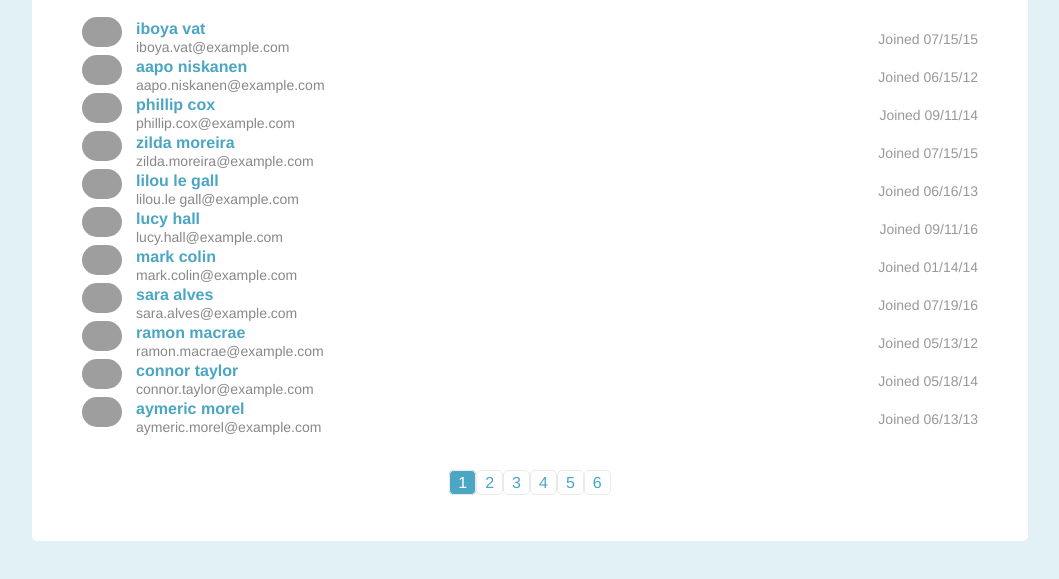
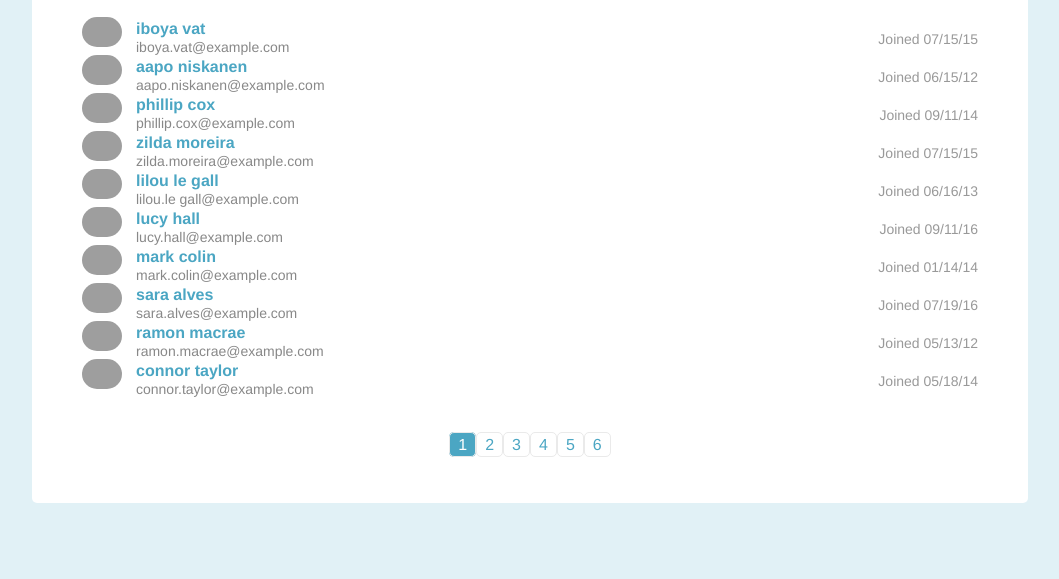
Before and after one commit to dibolsoni/partTwo, a plain HTML site: page index.html in a window 1280 px wide. Shown: the part 137-716 px from the top of the page, without its empty margins (110-1169 px from the left). Drawn offline with Linux system fonts and the light colour scheme; grey boxes are pictures that could not be loaded.

Commit message:
pagging and search input fixed

```diff
--- a/index.html
+++ b/index.html
@@ -12,10 +12,7 @@
       <div class="page-header cf">
         <h2>Students</h2>
         <!-- dynamically insert search form here (optional) -->
-        <div class="student-search">
-            <input placeholder="Search for students...">
-            <!-- <button>Search</button> -->
-          </div>
+
         <!-- end search -->
 
       </div>
--- a/js/script.js
+++ b/js/script.js
@@ -18,7 +18,7 @@ shows 10 elements from the list per page
 ***/
 const showPage = (list, page) => {
    const first = page * 10;
-   const last = Math.ceil(page + 1) * 10;
+   const last = Math.ceil(page + 1) * 10 - 1;
    for (let i = 0; i < list.length; i++) {
       if (i >= first && i <= last ) {
          list[i].style.display = 'contents';
@@ -88,9 +88,21 @@ const appendPageLinks = (list) => {
 search funcionability
 on key up search student and return the content to the page
 */
-const searchStudent = () => {
+
+const makeSearchInput = () => {
+   const headerDiv = document.querySelector('.page-header');
+   const div = document.createElement('div');
+   div.className = 'student-search';
+   const input = document.createElement('input');
+   input.placeholder = 'Search for students...';
+   headerDiv.appendChild(div);
+   div.appendChild(input);
+
+}
+
+const makeErrorMsg = (text) => {
    let h3 = document.createElement('h3');
-   h3.textContent = 'Error 404 - Student not found'
+   h3.textContent = text;
    let li = document.createElement('li');
    li.className = 'student-item cf'
    li.id = 'error';
@@ -100,6 +112,11 @@ const searchStudent = () => {
    li.appendChild(h3);
    let ul = document.querySelector('.student-list');
    ul.appendChild(li);
+}
+
+const searchStudent = () => {
+   makeSearchInput();
+   makeErrorMsg('Error 404 - Student not found. Try again!');
 
    const name = document.querySelectorAll('.student-details h3');
    const input = document.querySelector('.student-search input');
```
